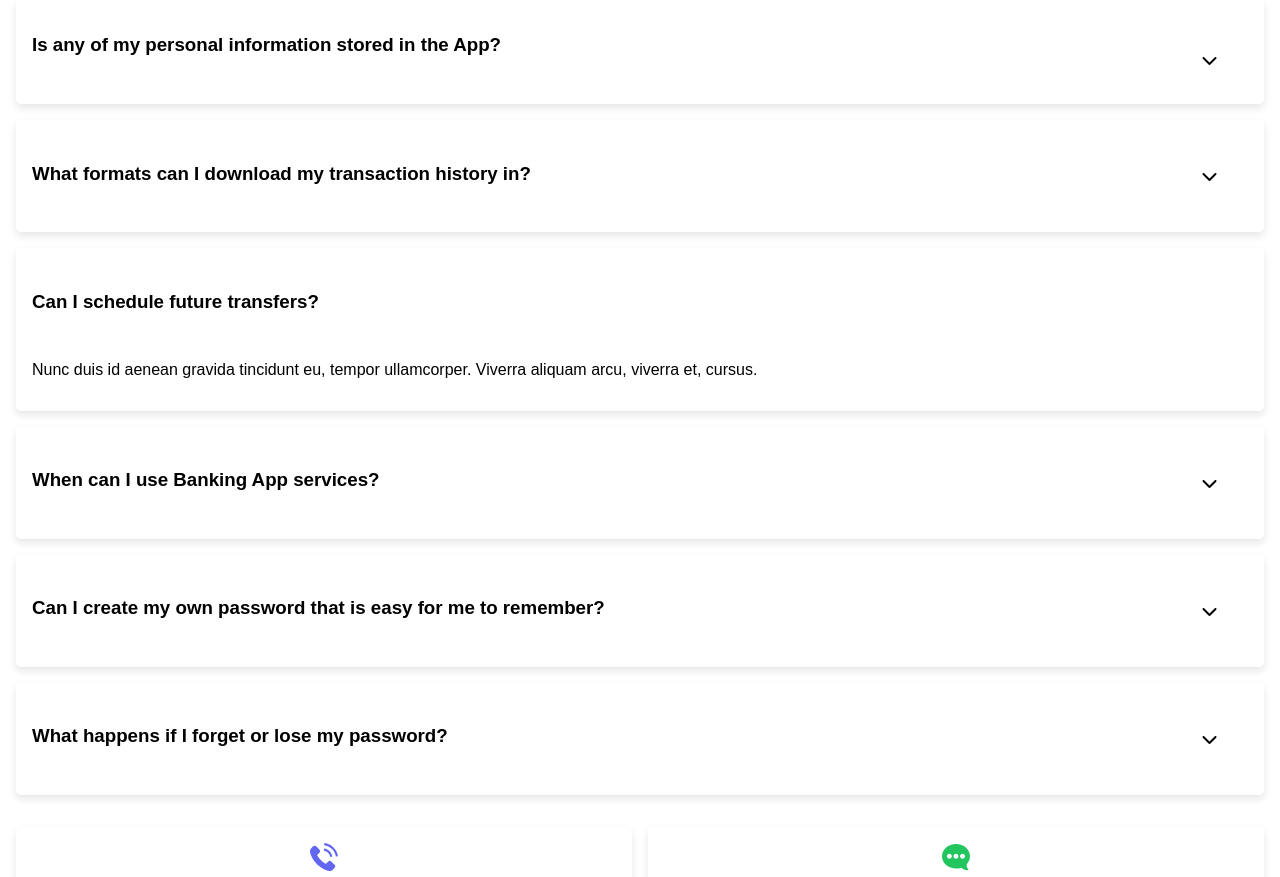
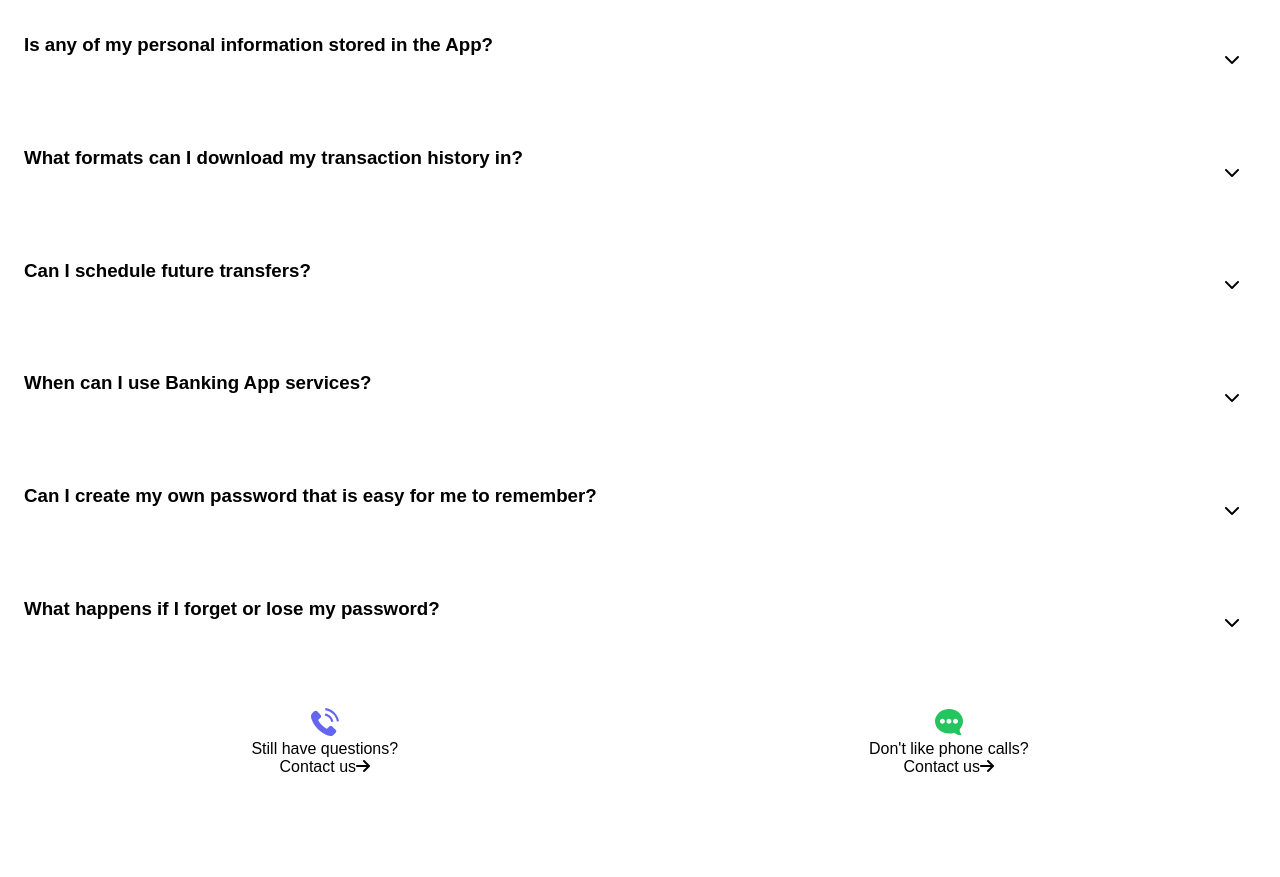
Before and after one commit to jasper-z-blip/React-Silicon, a React (Vite) app in the folder react/: page / in a window 1280 px wide. Shown: the part 1920-2797 px from the top of the page. Built offline with nearby package versions, Linux system fonts and the light colour scheme.

Commit message:
börja med FAQ sectionen för att få dom att kunna öppna och stänga sig

```diff
--- /dev/null
+++ b/react/src/components/FAQItem.jsx
@@ -0,0 +1,18 @@
+// FAQItem.js
+import React from 'react';
+
+const FAQItem = ({ question, answer, isOpen, onToggle }) => (
+  <div className={`faq-item ${isOpen ? 'active' : ''}`}>
+    <h3>{question}</h3>
+    <a href="#" className="more" onClick={onToggle}>
+      <span className="btn-circle">
+        <i
+          className={`fa-solid fa-chevron-${isOpen ? 'up' : 'down'}`}
+        ></i>
+      </span>
+    </a>
+    {isOpen && <p>{answer}</p>}
+  </div>
+);
+
+export default FAQItem;
--- a/react/src/components/Questions.jsx
+++ b/react/src/components/Questions.jsx
@@ -1,137 +1,65 @@
-import React from 'react';
+import React, { useState } from 'react';
+import FAQItem from './FAQItem';
 import BluePhone from '../assets/images/images/blue-phone.svg';
 import GreenBubble from '../assets/images/images/green-bubble.svg';
 
 const Questions = () => {
+  const [openIndex, setOpenIndex] = useState(null);
+
+  const faqs = [
+    {
+      question: "Is any of my personal information stored in the App?",
+      answer: "We only save the necessary data, nothing will be passed on to others.",
+    },
+    {
+      question: "What formats can I download my transaction history in?",
+      answer: "The available formats for downloading transaction history vary, depending on the application or banks specific offerings.",
+    },
+    {
+      question: "Can I schedule future transfers?",
+      answer: "Yes, that's possible.",
+    },
+    {
+      question: "When can I use Banking App services?",
+      answer: "You can use the banking app service anywhere you have an internet connection.",
+    },
+    {
+      question: "Can I create my own password that is easy for me to remember?",
+      answer: "Yes, you can create your own password and you can also use bank ID.",
+    },
+    {
+      question: "What happens if I forget or lose my password?",
+      answer: "You can contact customer service and we can help you change your password, or you can change it yourself using bank ID.",
+    }
+  ];
+
+  const handleToggle = (index) => {
+    setOpenIndex(openIndex === index ? null : index);
+  };
+
   return (
     <section id="questions">
       <div className="section-6">
         <div className="box-1">
           <h2>Any questions?<br />Check out the FAQs!</h2>
           <p className="still-un">Still have unanswered questions and need to get in touch?</p>
-
-          <div className="desktop-piece">
-            <div className="square-4">
-              <img src={BluePhone} alt="Blue phone that rings." />
-              <p>Still have questions?</p>
-              <a id="contact-4" href="#">
-                <span>Contact us</span>
-                <i className="fa-solid fa-arrow-right"></i>
-              </a>
-            </div>
-
-            <div className="square-5">
-              <img src={GreenBubble} alt="Green speech bubble" />
-              <p>Don't like phone calls?</p>
-              <a id="contact-5" href="#">
-                <span>Contact us</span>
-                <i className="fa-solid fa-arrow-right"></i>
-              </a>
-            </div>
-          </div>
         </div>
 
         <div className="box-2">
+          {faqs.map((faq, index) => (
+            <FAQItem
+              key={index}
+              question={faq.question}
+              answer={faq.answer}
+              isOpen={openIndex === index}
+              onToggle={() => handleToggle(index)}
+              chevronColor={openIndex === index ? '#ffffff' : 'var(--color-chevron)'}
+            />
+          ))}
 
-          <div className="desktop-tablet-version-1">
-            <h3>Is any of my personal information stored in the App?</h3>
-            <a href="#" className="more">
-              <span className="btn-circle">
-                <i className="fa-solid fa-chevron-down" style={{ color: 'var(--color-chevron)' }}></i>
-              </span>
-            </a>
-          </div>
-
-          <div className="mobile-version-1">
-            <h3>Is any of my personal information stored in the App?</h3>
-            <a href="#" className="more">
-              <span className="btn-circle-1">
-                <i className="fa-solid fa-chevron-up" style={{ color: '#ffffff' }}></i>
-              </span>
-            </a>
-          </div>
-
-          <div className="mobile-version-text">
-            <p>Nunc duis id aenean gravida tincidunt eu, tempor ullamcorper. Viverra aliquam arcu, viverra et, cursus.</p>
-            <p>Ornare senectus fusce dignissim ut. Integer consequat in eu tortor, faucibus et lacinia posuere.</p>
-          </div>
-
-
-          <div className="square">
-            <h3>What formats can I download my transaction history in?</h3>
-            <a href="#" className="more">
-              <span className="btn-circle">
-                <i className="fa-solid fa-chevron-down" style={{ color: 'var(--color-chevron)' }}></i>
-              </span>
-            </a>
-          </div>
-
-
-          <div className="mobile-version">
-            <h3>Can I schedule future transfers?</h3>
-            <a href="#" className="more">
-              <span className="btn-circle">
-                <i className="fa-solid fa-chevron-down" style={{ color: 'var(--color-chevron)' }}></i>
-              </span>
-            </a>
-          </div>
-
-          <div className="desktop-tablet-version-2">
-            <h3 className="can-i">Can I schedule future transfers?</h3>
-            <a href="#" className="more">
-              <span className="btn-circle-1">
-                <i className="fa-solid fa-chevron-up" style={{ color: '#ffffff' }}></i>
-              </span>
-            </a>
-            <p className="lorem">Nunc duis id aenean gravida tincidunt eu, tempor ullamcorper. Viverra aliquam arcu, viverra et, cursus.</p>
-          </div>
-
-
-          <div className="square">
-            <h3>When can I use Banking App services?</h3>
-            <a href="#" className="more">
-              <span className="btn-circle">
-                <i className="fa-solid fa-chevron-down" style={{ color: 'var(--color-chevron)' }}></i>
-              </span>
-            </a>
-          </div>
-
-          <div className="square">
-            <h3>Can I create my own password that is easy for me to remember?</h3>
-            <a href="#" className="more">
-              <span className="btn-circle">
-                <i className="fa-solid fa-chevron-down" style={{ color: 'var(--color-chevron)' }}></i>
-              </span>
-            </a>
-          </div>
-
-          <div className="square-1">
-            <h3>What happens if I forget or lose my password?</h3>
-            <a href="#" className="more">
-              <span className="btn-circle">
-                <i className="fa-solid fa-chevron-down" style={{ color: 'var(--color-chevron)' }}></i>
-              </span>
-            </a>
-          </div>
-
-          <div className="tablet-piece">
-            <div className="square-2">
-              <img src={BluePhone} alt="Blue phone that rings." />
-              <p>Still have questions?</p>
-              <a id="contact-1" href="#">
-                <span>Contact us</span>
-                <i className="fa-solid fa-arrow-right"></i>
-              </a>
-            </div>
-
-            <div className="square-3">
-              <img src={GreenBubble} alt="Green speech bubble" />
-              <p>Don't like phone calls?</p>
-              <a id="contact-2" href="#">
-                <span>Contact us</span>
-                <i className="fa-solid fa-arrow-right"></i>
-              </a>
-            </div>
+          <div className="phoneandbubble">
+            <ContactOption imageSrc={BluePhone} altText="Blue phone that rings" contactText="Still have questions?" />
+            <ContactOption imageSrc={GreenBubble} altText="Green speech bubble" contactText="Don't like phone calls?" />
           </div>
 
           <div className="button-box">
@@ -143,4 +71,15 @@ const Questions = () => {
   );
 };
 
+const ContactOption = ({ imageSrc, altText, contactText }) => (
+  <div className="contact-option">
+    <img src={imageSrc} alt={altText} />
+    <p>{contactText}</p>
+    <a href="#">
+      <span>Contact us</span>
+      <i className="fa-solid fa-arrow-right"></i>
+    </a>
+  </div>
+);
+
 export default Questions;
--- a/react/src/css/style.css
+++ b/react/src/css/style.css
@@ -528,113 +528,59 @@ h2 {
 }
 
 /* SECTION-6 */
-#questions {
-  background-color: var(--color-white);
-  padding-left: 0.5rem;
-  padding-right: 0.5rem;
-}
-#questions .desktop-piece, #questions .desktop-tablet-version-1, #questions .desktop-tablet-version-2, #questions .tablet-piece, #questions .paragraph-tablet {
-  display: none;
-}
-
-.section-6 .box-1 {
+.section-6 {
+  padding: 1rem;
   text-align: center;
 }
-
-.box-1 p {
-  padding-bottom: 3rem;
-  margin-left: 1.5rem;
-  margin-right: 1.5rem;
-  padding-left: 1.5rem;
-  padding-right: 1.5rem;
-}
-
-.mobile-version, .mobile-version-1, .mobile-version-text, .square, .square-1 {
-  border: 1.5px solid #E2E5F1;
-  background-color: var(--color-box-white);
-}
-.mobile-version p, .mobile-version-1 p, .mobile-version-text p, .square p, .square-1 p {
+.box-1 {
   padding: 1rem;
 }
 
-.mobile-version .btn-circle-1, .mobile-version-1 .btn-circle-1 {
+.faq-item, .question-row {
+  display: flex;
+  justify-content: space-between;
+  align-items: center;
+  border: 2px solid var(--color-grey200);
+  padding: .5rem;
+  margin-top: .5rem;
+}
+
+.btn-circle {
+  background-color: var(--color-grey200);
+  border-radius: 50%;
+  font-size: 1rem;
+  padding: 1rem;
+}
+
+.faq-item.active .btn-circle {
   background-color: var(--color-primary);
 }
 
-.btn-circle, .btn-circle-1 {
-  background-color: var(--color-grey200);
-  border-radius: 50%;
-  width: 2.8rem;
-  height: 2.8rem;
-  display: flex;
-  align-items: center;
-  justify-content: center;
+.faq-item.active .fa-chevron-up {
+  color: #ffffff;
 }
 
-.mobile-version, .mobile-version-1, .square, .square-1 {
+.phoneandbubble {
   display: flex;
-  align-items: center;
-  text-align: left;
-  justify-content: center;
-  gap: 4rem;
-  padding-left: 1rem;
-  padding-right: 2rem;
-  height: 7rem;
-}
-.mobile-version h3, .mobile-version-1 h3, .square h3, .square-1 h3 {
-  padding-top: 1.5rem;
+  justify-content:space-around;
 }
 
-.mobile-version-1 {
-  border-top-left-radius: 5px;
-  border-top-right-radius: 5px;
-  border-bottom: none;
-}
-
-.mobile-version .more {
-  padding-left: 2rem;
-}
-
-.square, .square-1, .mobile-version {
-  border-top: none;
-}
-
-.square-1 {
-  border-bottom-left-radius: 5px;
-  border-bottom-right-radius: 5px;
-}
-
-.can-i {
-  grid-area: can-i;
-}
-
-.lorem {
-  grid-area: lorem;
-}
-
-.button-box {
-  padding-top: 1.5rem;
-  display: flex;
-  align-items: center;
-  justify-content: center;
+.contact-option {
+  border: 2px solid var(--color-grey200);
+  margin-top: 1rem;
+  padding: 1rem;
 }
 
 .contact-button {
   background-color: var(--color-primary);
-  color: #fff;
   border: none;
   padding: 1rem;
-  text-align: center;
-  font-size: 1rem;
-  cursor: pointer;
-  border-radius: 0.5rem;
+  border-radius: 8px;
+  width: 200px;
+  color: white;
   margin-top: 1rem;
 }
 
-.contact-button:hover {
-  background-color: var(--color-purple);
-  transform: scale(1.1);
-}
 
 /* SECTION-7 */
 #subscribe {
@@ -690,7 +636,8 @@ h2 {
 
 .input-container {
   position: relative;
-  width: 250px;
+  width: 100%;
+  border-top-right-radius: 0;;
 }
 
 .input-container i {
@@ -877,118 +824,7 @@ footer .container {
     height: fit-content;
   }
   /* SECTION 6 */
-  #questions {
-    padding-left: 1rem;
-    padding-right: 1rem;
-  }
-  #questions .tablet-piece, #questions .desktop-tablet-version-1, #questions .desktop-tablet-version-2, #questions .paragraph-tablet, #questions .square {
-    display: block;
-    margin-bottom: 1rem;
-    border: none;
-  }
-  #questions .desktop-tablet-version-1, #questions .desktop-tablet-version-2, #questions .paragraph-tablet, #questions .square {
-    background-color: var(--color-box-white);
-  }
-  #questions .mobile-version, #questions .mobile-version-1, #questions .mobile-version-text, #questions .contact-button, #questions .desktop-piece {
-    display: none;
-  }
-  #questions .section-6 {
-    display: flex;
-    flex-direction: column;
-    justify-content: space-between;
-  }
-  #questions .section-6 .desktop-tablet-version-1, #questions .section-6 .square, #questions .section-6 .square-1 .square-2, #questions .section-6 .square-3 {
-    display: flex;
-    text-align: left;
-    align-items: center;
-    justify-content: space-between;
-    border-radius: 5px;
-    box-shadow: 0 4px 8px rgba(0, 0, 0, 0.1);
-  }
-  #questions .section-6 h2 {
-    font-weight: 900;
-  }
-  #questions .section-6 .desktop-tablet-version-1 {
-    padding-right: 2rem;
-    padding-left: 1rem;
-    padding-top: 1rem;
-  }
-  #questions .desktop-tablet-version-2 {
-    display: grid;
-    grid-template-columns: auto auto;
-    grid-template-areas: "can-i" "lorem";
-    align-items: center;
-    justify-content: space-between;
-    padding-left: 1rem;
-    padding-right: 2rem;
-    padding-bottom: 2rem;
-    border-radius: 5px;
-    box-shadow: 0 4px 8px rgba(0, 0, 0, 0.1);
-  }
-  #questions .desktop-tablet-version-2 .btn-circle-1 {
-    background-color: var(--color-primary);
-  }
-  #questions .desktop-tablet-version-2 h3 {
-    padding-top: 1.5rem;
-  }
-  #questions .desktop-tablet-version-2 .lorem {
-    color: var(--color-grey700);
-  }
-  #questions .square-1 {
-    justify-content: space-between;
-    border-top: 2px solid #E2E5F1;
-    border: none;
-    border-radius: 5px;
-    box-shadow: 0 4px 8px rgba(0, 0, 0, 0.1);
-  }
-  #questions .tablet-piece {
-    display: flex;
-    justify-content: space-between;
-    margin-bottom: 2rem;
-    margin-top: 2rem;
-  }
-  #questions .square-2, #questions .square-3 {
-    flex: 1;
-    text-align: center;
-    margin-right: 1rem;
-    padding-bottom: 1rem;
-    border: 2px solid var(--color-grey300);
-    border-radius: 7px;
-    box-shadow: 0 4px 8px rgba(0, 0, 0, 0.1);
-    gap: 1rem;
-  }
-  #questions .square-2 {
-    display: flex;
-    flex-direction: column;
-    justify-content: space-between;
-    align-items: center;
-  }
-  #questions .square-2 img {
-    padding-top: 1rem;
-  }
-  #questions .square-3 {
-    margin-right: 0;
-    display: flex;
-    flex-direction: column;
-    justify-content: space-between;
-  }
-  #questions .square-3 img {
-    padding-top: 1rem;
-  }
-  #contact-1 i {
-    margin-left: 0.5rem;
-    color: var(--color-primary);
-  }
-  #contact-1 span {
-    color: var(--color-primary);
-  }
-  #contact-2 i {
-    margin-left: 0.5rem;
-    color: var(--color-success);
-  }
-  #contact-2 span {
-    color: var(--color-success);
-  }
+
   /* SECTION-7 */
   #subscribe {
     padding-top: 0;
@@ -1287,73 +1123,20 @@ footer .container {
     }
   }
   /* SECTION-6 */
-  #questions .tablet-piece {
-    display: none;
-  }
+
   #questions .section-6 {
     width: 1200px;
     margin: 0 auto;
     display: grid;
-    grid-template-columns: auto 2fr; /* Två kolumner, där box-2 tar större plats */
+    grid-template-columns: auto 2fr;
     -moz-column-gap: 0.5rem;
          column-gap: 0.5rem;
   }
-  #questions .box-1 {
-    display: flex;
-    flex-direction: column;
-    padding: 1rem;
-  }
+
   #questions .box-1 h2 {
     text-align: left;
   }
-  #questions .box-1 p {
-    text-align: left;
-    padding-left: 0;
-    margin: 0;
-  }
-  #questions .desktop-piece {
-    display: grid;
-    grid-template-columns: 1fr 1fr;
-    margin-top: 2rem;
-  }
-  #questions .desktop-piece .square-4, #questions .desktop-piece .square-5 {
-    margin-right: 1rem;
-    padding-top: 1rem;
-    padding-bottom: 1rem;
-    padding-left: 1rem;
-    text-align: left;
-    justify-content: left;
-    color: var(--color-dwhite);
-    border: 2px solid var(--color-grey300);
-    border-radius: 7px;
-    box-shadow: 0 4px 8px rgba(0, 0, 0, 0.1);
-    gap: 1rem;
-  }
-  #questions .desktop-piece .square-4 p, #questions .desktop-piece .square-5 p {
-    margin: 0;
-    padding-bottom: 3rem;
-    padding-top: 1rem;
-    font-size: 14px;
-  }
-  #questions .box-2 {
-    display: grid;
-    grid-template-rows: repeat(auto-fit, minmax(auto, 1fr)); /* hjälp från chatGPT med denna kod */
-    padding-top: 1rem;
-    padding-left: 3rem;
-    font-size: 0.9rem;
-  }
-  #questions #contact-4 i {
-    color: var(--color-primary);
-  }
-  #questions #contact-4 span {
-    color: var(--color-primary);
-  }
-  #questions #contact-5 i {
-    color: var(--color-success);
-  }
-  #questions #contact-5 span {
-    color: var(--color-success);
-  }
+
   /* SECTION-7 */
   #subscribe .yellow-bell-2 {
     display: flex;
```
Also changed, not shown: react/src/components/Subscribe.jsx (+17 -8 lines).
